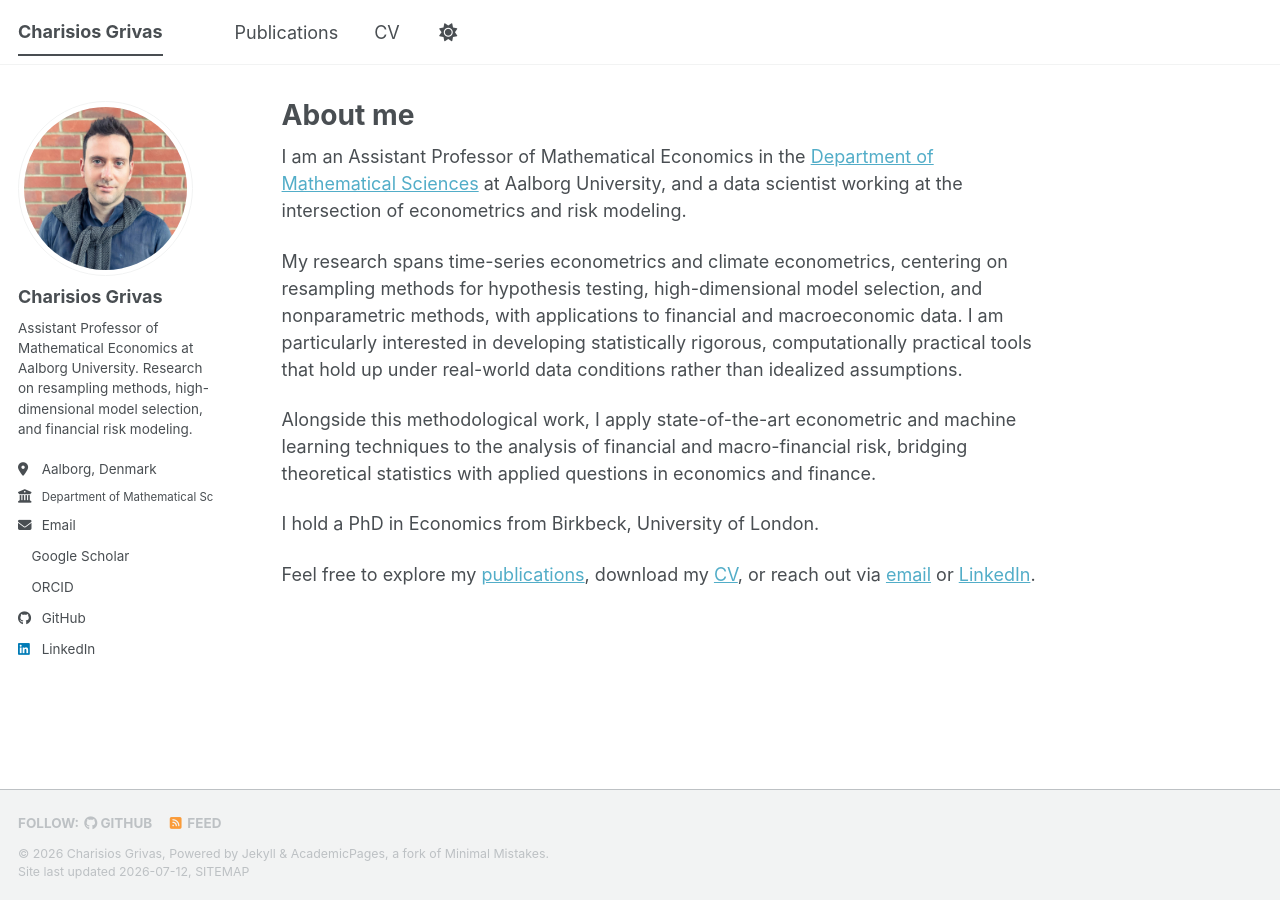
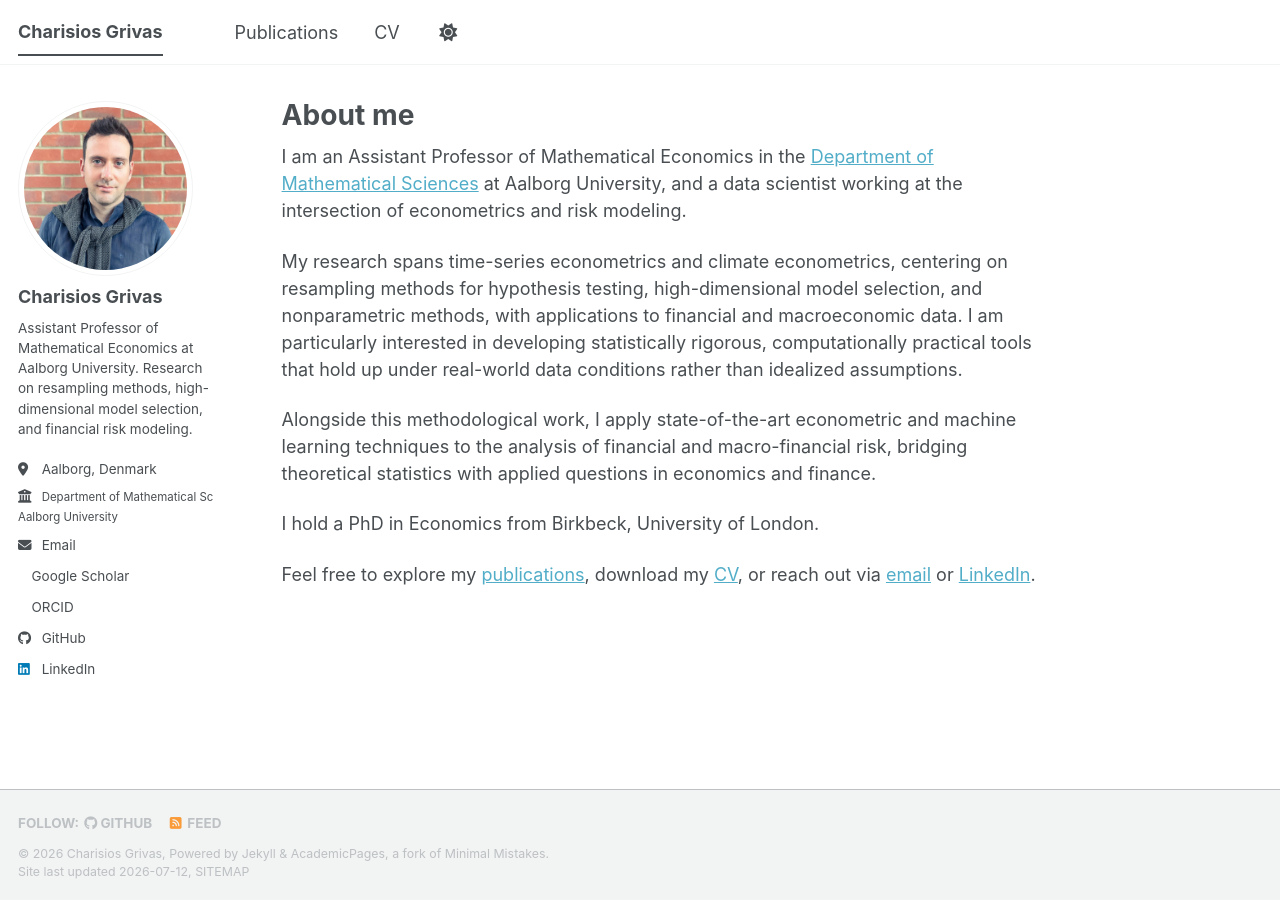
Before and after one commit to chargrivas/chargrivas.github.io, a Jekyll site: the page built from _pages/about.md, in a window 1280 px wide. Built offline with Jekyll 4.4.1, drawn with Linux system fonts in a browser that asks for light colours; a style sheet for code colours, icons or effects is not loaded.

Commit message:
Update _config.yml

```diff
--- a/_config.yml
+++ b/_config.yml
@@ -28,7 +28,7 @@ author:
   pronouns         : # example: "she/her"
   bio              : "Assistant Professor of Mathematical Economics at Aalborg University. Research on resampling methods, high-dimensional model selection, and financial risk modeling."
   location         : "Aalborg, Denmark"
-  employer         : "<span style='font-size:0.85em;'>Department of Mathematical Sciences, Aalborg University</span>"
+  employer         : "<span style='font-size:0.85em;'>Department of Mathematical Sciences,<br>Aalborg University</span>"
   uri              : # URL
   email            : "charisios [dot] grivas [at] gmail [dot] com"
 
```
